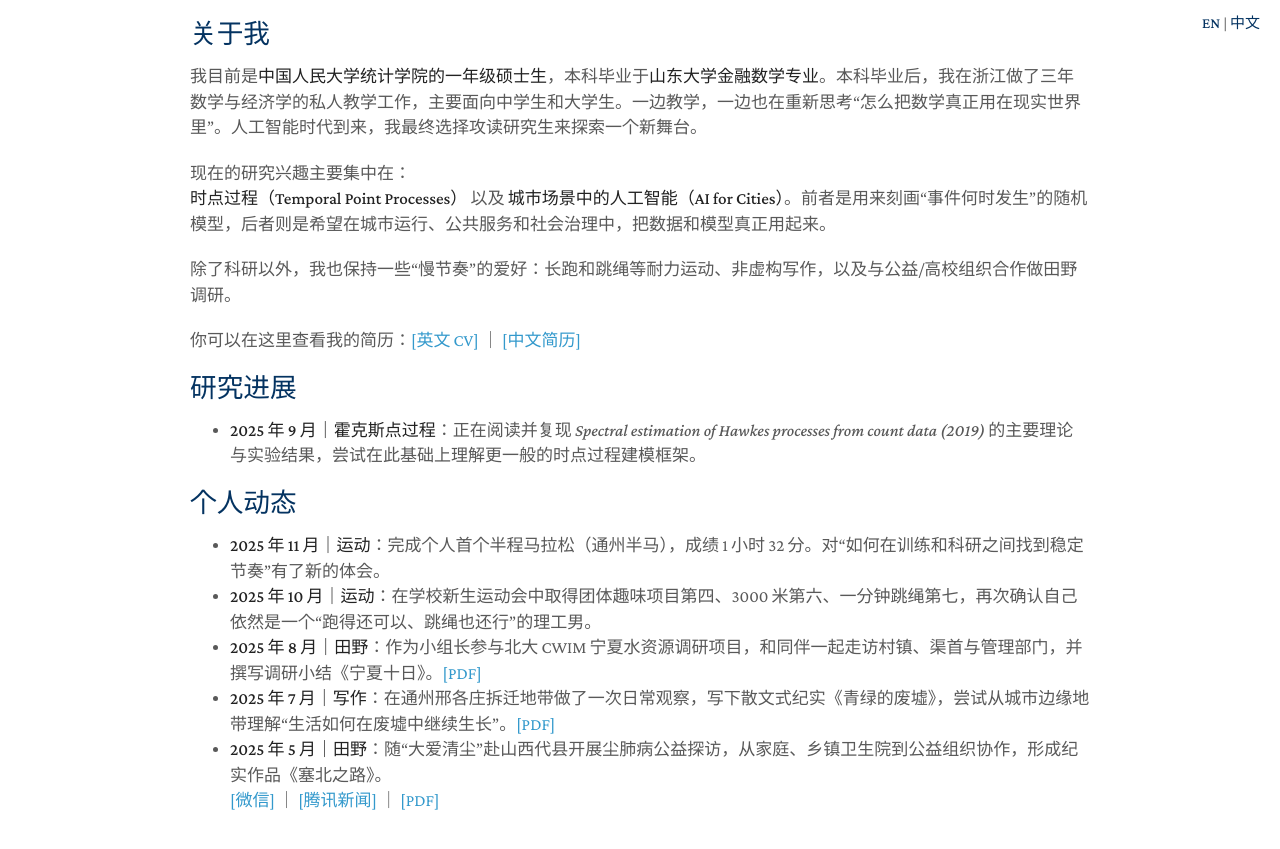
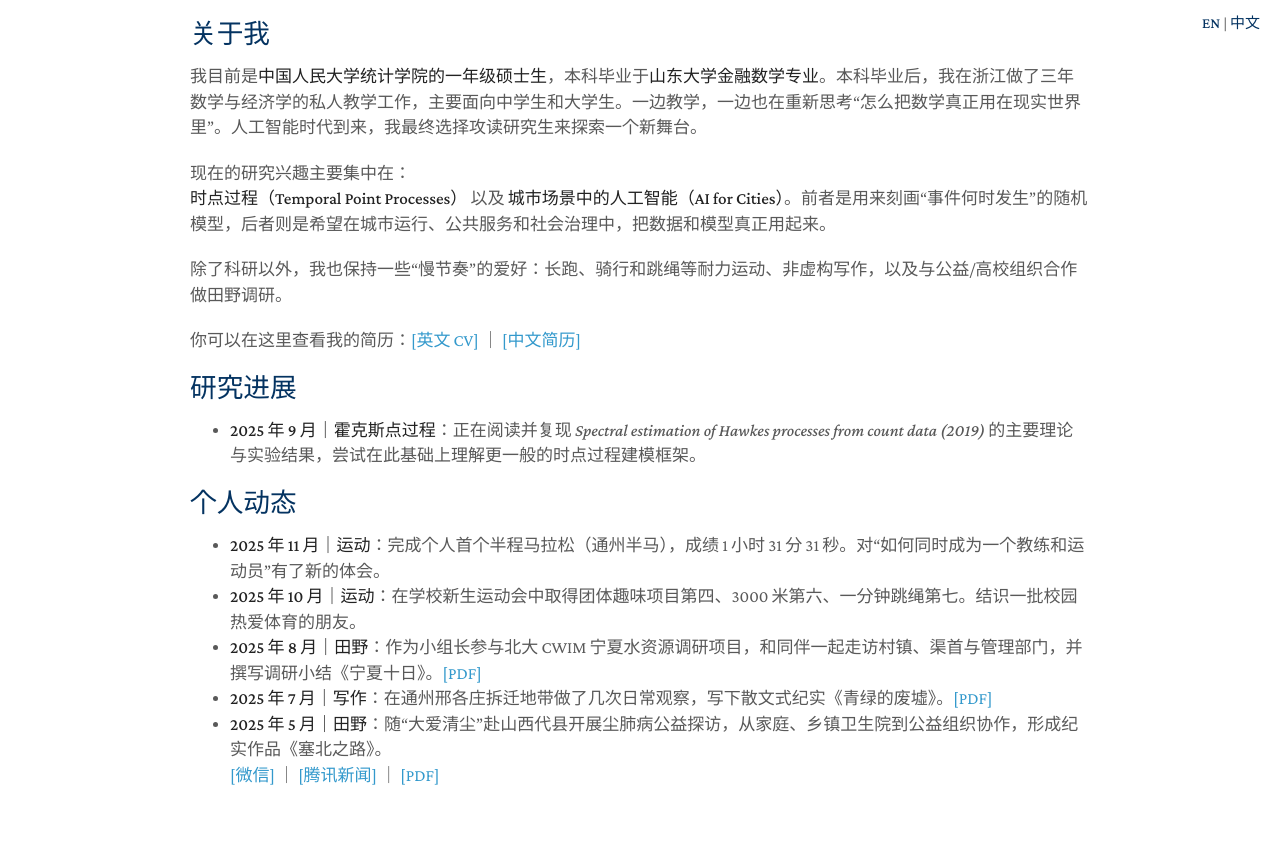
Before and after one commit to zhangming4153/zhangming4153.github.io, a Jekyll site: the page built from cn/index.md, in a window 1280 px wide and 900 px high, scrolled down 534 px. Shown: the top 849 px of the window. Built offline with Jekyll 4.4.1, drawn with Linux system fonts in a browser that asks for light colours; a style sheet for code colours, icons or effects is not loaded; our own code applies the rules of GitHub Pages for plain Markdown files.

Commit message:
Update index.md

```diff
--- a/cn/index.md
+++ b/cn/index.md
@@ -10,7 +10,7 @@ permalink: /cn/
 现在的研究兴趣主要集中在：
 **时点过程（Temporal Point Processes）** 以及 **城市场景中的人工智能（AI for Cities）**。前者是用来刻画“事件何时发生”的随机模型，后者则是希望在城市运行、公共服务和社会治理中，把数据和模型真正用起来。
 
-除了科研以外，我也保持一些“慢节奏”的爱好：长跑和跳绳等耐力运动、非虚构写作，以及与公益/高校组织合作做田野调研。
+除了科研以外，我也保持一些“慢节奏”的爱好：长跑、骑行和跳绳等耐力运动、非虚构写作，以及与公益/高校组织合作做田野调研。
 
 你可以在这里查看我的简历：[[英文 CV]](/assets/CV_MingZhang_en.pdf) ｜ [[中文简历]](/assets/CV_MingZhang_zh.pdf)
 
@@ -22,9 +22,9 @@ permalink: /cn/
 
 ## 个人动态
 
-- **2025 年 11 月｜运动**：完成个人首个半程马拉松（通州半马），成绩 1 小时 32 分。对“如何在训练和科研之间找到稳定节奏”有了新的体会。
-- **2025 年 10 月｜运动**：在学校新生运动会中取得团体趣味项目第四、3000 米第六、一分钟跳绳第七，再次确认自己依然是一个“跑得还可以、跳绳也还行”的理工男。
+- **2025 年 11 月｜运动**：完成个人首个半程马拉松（通州半马），成绩 1 小时 31 分 31 秒。对“如何同时成为一个教练和运动员”有了新的体会。
+- **2025 年 10 月｜运动**：在学校新生运动会中取得团体趣味项目第四、3000 米第六、一分钟跳绳第七。结识一批校园热爱体育的朋友。
 - **2025 年 8 月｜田野**：作为小组长参与北大 CWIM 宁夏水资源调研项目，和同伴一起走访村镇、渠首与管理部门，并撰写调研小结《宁夏十日》。[[PDF]](/assets/Ningxia.pdf)
-- **2025 年 7 月｜写作**：在通州邢各庄拆迁地带做了一次日常观察，写下散文式纪实《青绿的废墟》，尝试从城市边缘地带理解“生活如何在废墟中继续生长”。[[PDF]](/assets/Greenruins.pdf)
+- **2025 年 7 月｜写作**：在通州邢各庄拆迁地带做了几次日常观察，写下散文式纪实《青绿的废墟》。[[PDF]](/assets/Greenruins.pdf)
 - **2025 年 5 月｜田野**：随“大爱清尘”赴山西代县开展尘肺病公益探访，从家庭、乡镇卫生院到公益组织协作，形成纪实作品《塞北之路》。
   [[微信]](https://mp.weixin.qq.com/s/o8Zpdd-DVcAKxdC4jhWxGg) ｜ [[腾讯新闻]](https://news.qq.com/rain/a/20250605A06ML000) ｜ [[PDF]](/assets/Shanxi.pdf)
```
